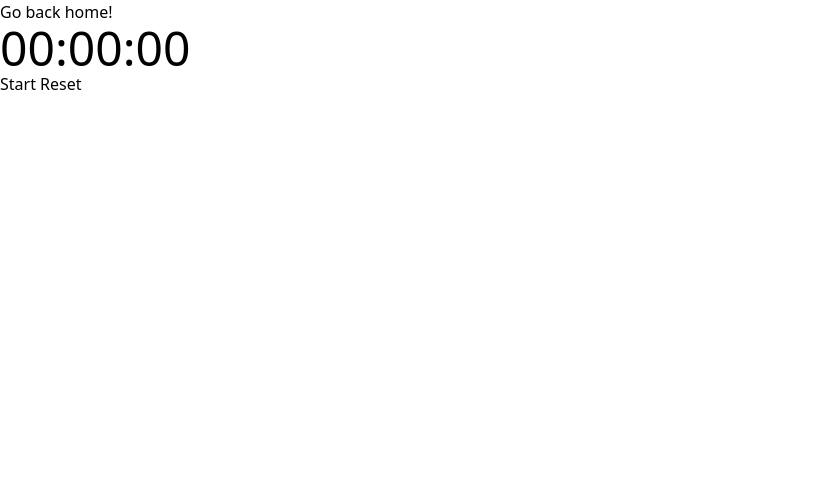
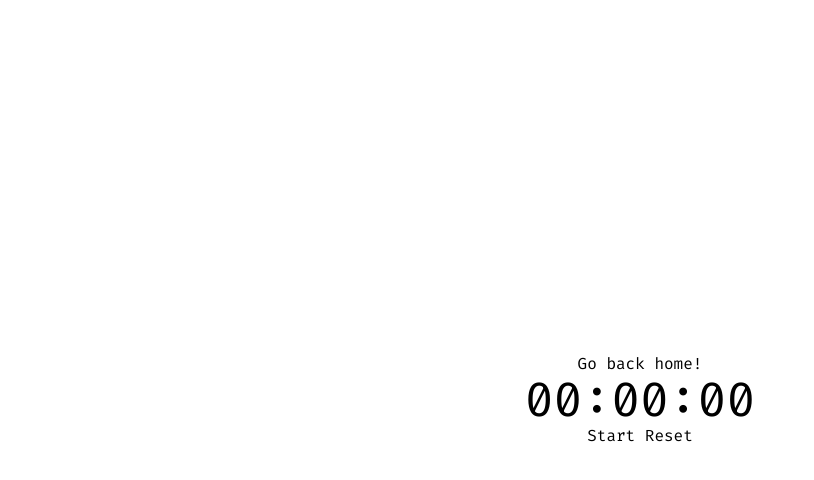
Before and after one commit to angelazheng96/tick-tock, an Astro site: page /stopwatch in a window 1280 px wide. Shown: the whole page, without its empty margins (0-814 px from the left). Built offline with nearby package versions, Linux system fonts and the light colour scheme; Astro itself is replaced by a stand-in of ours.

Commit message:
Add Fira Code as font

```diff
--- a/src/pages/stopwatch.astro
+++ b/src/pages/stopwatch.astro
@@ -5,11 +5,13 @@ import Layout from "../components/Layout.astro";
 ---
 
 <Layout title="Stopwatch">
-  <a href="./">Go back home!</a>
-  <div>
+  <div class="h-screen flex flex-col items-center justify-center font-['Fira']">
+    <a href="./" class="">Go back home!</a>
     <div id="time" class="text-5xl">00:00:00</div>
-    <button id="startPause">Start</button>
-    <button id="reset">Reset</button>
+    <div>
+      <button id="startPause">Start</button>
+      <button id="reset">Reset</button>
+    </div>
   </div>
 
   <script is:inline>
--- a/src/styles/global.css
+++ b/src/styles/global.css
@@ -1 +1,9 @@
 @import "tailwindcss";
+
+@font-face {
+  font-family: 'Fira';
+  src: url('/fonts/FiraCode-VariableFont_wght.ttf') format('truetype');
+  font-weight: 100 900;
+  font-style: normal;
+  font-display: swap;
+}
```
Also changed, not shown: public/fonts/FiraCode-VariableFont_wght.ttf (added).
